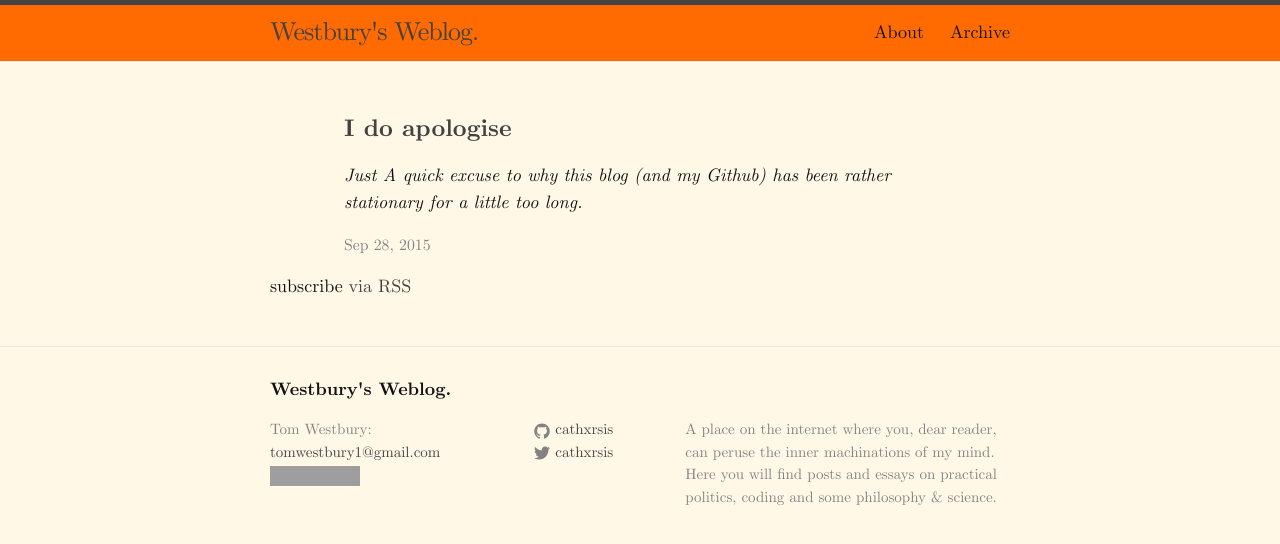
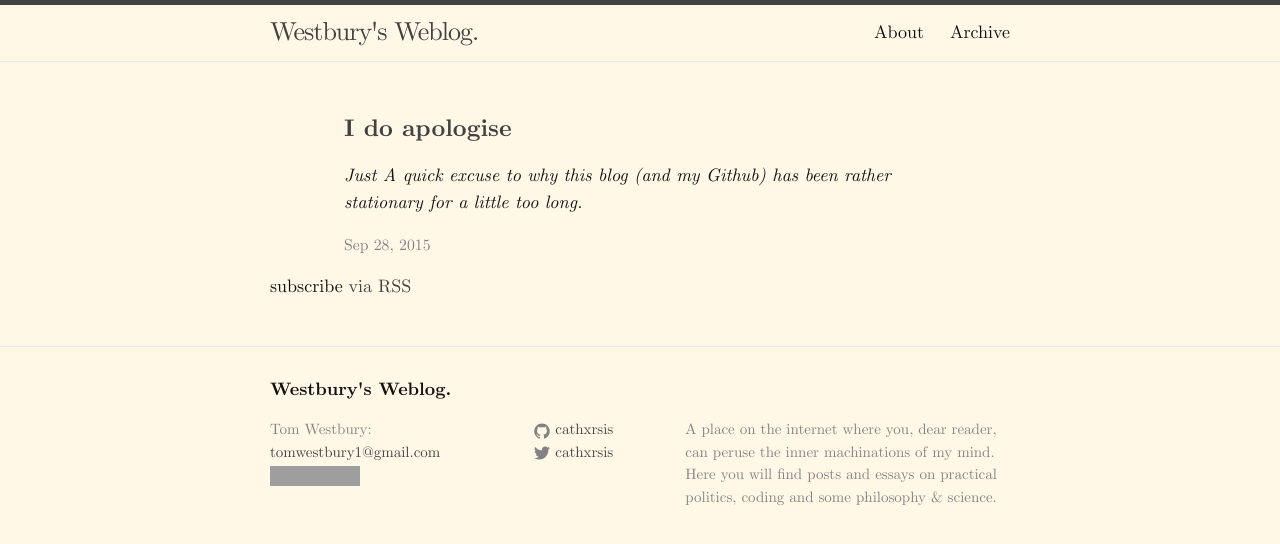
Before and after one commit to cathxrsis/cathxrsis.github.io, a Jekyll site: the page built from index.html, in a window 1280 px wide. Shown: the top 544 px of the page. Built offline with Jekyll 4.4.1, drawn with Linux system fonts in a browser that asks for light colours; comment, search, counter and statistics services are not loaded; grey boxes are pictures that could not be loaded.

Commit message:
reverted styles (changes in branch: font)

```diff
--- a/css/main.scss
+++ b/css/main.scss
@@ -117,7 +117,7 @@ $text-color:       #111;
 $background-color: #fff8e7;
 $brand-color:      darken(#828282, 25%);
 
-$head-color:			 #ff6b00;
+$head-color:			 #fff8e7;
 $head-text-color:	 #ffffff;
 
 $grey-color:       #828282;
```
